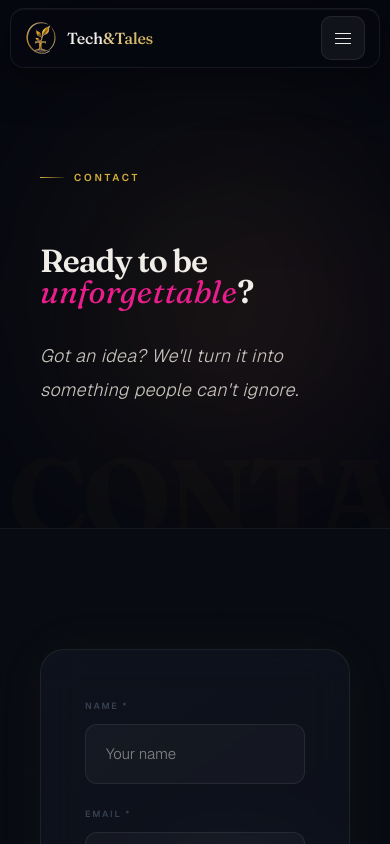
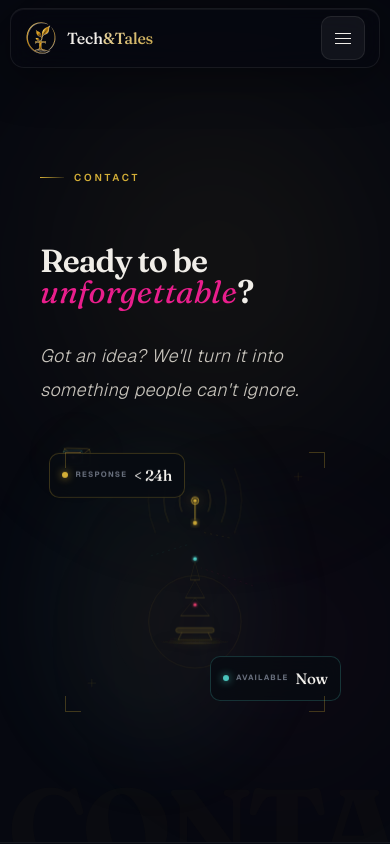
Before and after one commit to Lakshay0205/tech-tales, a React (Vite) app in the folder frontend/: page /contact in a window 390 px wide. Shown: the top 844 px of the page. Built offline with nearby package versions, Linux system fonts and the light colour scheme; the HTML template or start-up script is replaced by a standard one; a web font is replaced by a local one.

Commit message:
Polish mobile heroes and CTA layout

```diff
--- a/frontend/src/components/CTABanner.jsx
+++ b/frontend/src/components/CTABanner.jsx
@@ -208,8 +208,8 @@ export default function CTABanner() {
         </p>
 
         <div ref={btnRef}>
-          <Link to="/contact" className="btn-primary" style={{ fontSize: '0.6875rem', display: 'inline-flex', alignItems: 'center', gap: '10px' }}>
-            <img src="/logo-icon.png" alt="Tech&Tales" style={{ height: 18, width: 'auto', opacity: 0.95 }} />
+          <Link to="/contact" className="btn-primary cta-button" style={{ fontSize: '0.6875rem', display: 'inline-flex', alignItems: 'center', gap: '10px' }}>
+            <img className="cta-button-logo" src="/logo-icon.png" alt="Tech&Tales" style={{ height: 18, width: 'auto', opacity: 0.95 }} />
             LET’S START A CONVERSATION →
             <svg width="11" height="11" viewBox="0 0 11 11" fill="none" aria-hidden="true">
               <path d="M1 10L10 1M10 1H3.5M10 1V7.5" stroke="currentColor" strokeWidth="1.5" strokeLinecap="round" strokeLinejoin="round"/>
--- a/frontend/src/components/HeroAbout.jsx
+++ b/frontend/src/components/HeroAbout.jsx
@@ -65,6 +65,7 @@ export default function HeroAbout() {
           </div>
 
           <motion.div
+            className="page-hero-visual"
             initial={{ opacity: 0, scale: 0.96, y: 28 }}
             whileInView={{ opacity: 1, scale: 1, y: 0 }}
             viewport={{ once: true, amount: 0.35 }}
--- a/frontend/src/index.css
+++ b/frontend/src/index.css
@@ -1328,6 +1328,44 @@ input:focus, textarea:focus, select:focus {
   .site-nav img { width: auto !important; height: 32px !important; }
   .site-nav > a span { font-size: 1rem !important; }
 
+  .page-hero-layout {
+    flex-direction: column !important;
+    align-items: stretch !important;
+    gap: 34px !important;
+  }
+
+  .page-hero-layout > div:first-child {
+    width: 100% !important;
+    max-width: 100% !important;
+  }
+
+  .page-hero-layout h1 {
+    max-width: 100% !important;
+    overflow-wrap: anywhere;
+  }
+
+  .page-hero-visual {
+    width: 100% !important;
+    max-width: 100% !important;
+  }
+
+  .cta-button {
+    max-width: 100% !important;
+    width: 100% !important;
+    padding: 14px 16px !important;
+    justify-content: center !important;
+    white-space: normal !important;
+    text-align: center;
+  }
+
+  .cta-button-logo {
+    width: 18px !important;
+    height: 18px !important;
+    max-width: 18px !important;
+    flex: 0 0 18px !important;
+    object-fit: contain !important;
+  }
+
   main,
   section,
   header,
@@ -1480,6 +1518,47 @@ input:focus, textarea:focus, select:focus {
   .shv-wrap {
     width: min(100%, 280px) !important;
     height: 280px !important;
+    min-height: 0 !important;
+    margin: 0 auto !important;
+  }
+
+  .chv-col,
+  .phv-col,
+  .prvhv-col,
+  .shv-col {
+    display: flex !important;
+    width: 100% !important;
+    max-width: 100% !important;
+    flex: 0 0 auto !important;
+    min-height: 280px !important;
+  }
+
+  .chv-svg,
+  .phv-svg,
+  .prvhv-svg,
+  .shv-svg {
+    width: min(78vw, 240px) !important;
+    height: min(78vw, 240px) !important;
+    max-width: 240px !important;
+    max-height: 240px !important;
+  }
+
+  .hv-wrap {
+    width: 100% !important;
+    min-height: 260px !important;
+    margin-top: 8px !important;
+  }
+
+  .hhv-col {
+    display: flex !important;
+    width: 100% !important;
+    max-width: 100% !important;
+    flex: 0 0 auto !important;
+    min-height: 280px !important;
+  }
+
+  .hhv-wrap {
+    min-height: 280px !important;
   }
 
   .hero-shell {
@@ -2270,5 +2349,10 @@ input:focus, textarea:focus, select:focus {
 }
 
 @media (max-width: 900px) {
-  .hhv-col { display: none; }
-}
+  .hhv-col {
+    display: flex;
+    flex: 0 0 340px;
+    width: 340px;
+    margin: 0 auto;
+  }
+}
--- a/frontend/src/pages/Contact.jsx
+++ b/frontend/src/pages/Contact.jsx
@@ -101,7 +101,7 @@ export default function Contact() {
         }}>CONTACT</div>
 
         <div className="container" style={{ position: 'relative', zIndex: 1 }}>
-          <div ref={heroRef} style={{ display: 'flex', alignItems: 'center', gap: '48px' }}>
+          <div ref={heroRef} className="page-hero-layout" style={{ display: 'flex', alignItems: 'center', gap: '48px' }}>
             <div style={{ flex: '1 1 0', minWidth: 0 }}>
               <span className="eyebrow" style={{ marginBottom: '32px', display: 'inline-flex' }}>Contact</span>
               <h1 style={{
--- a/frontend/src/pages/Portfolio.jsx
+++ b/frontend/src/pages/Portfolio.jsx
@@ -214,7 +214,7 @@ export default function Portfolio() {
         }}>WORK</div>
 
         <div className="container" style={{ position: 'relative', zIndex: 1 }}>
-          <div ref={heroRef} style={{ display: 'flex', alignItems: 'center', gap: '48px' }}>
+          <div ref={heroRef} className="page-hero-layout" style={{ display: 'flex', alignItems: 'center', gap: '48px' }}>
             <div style={{ flex: '1 1 0', minWidth: 0 }}>
               <span className="eyebrow" style={{ marginBottom: '32px', display: 'inline-flex' }}>Portfolio</span>
               <h1 style={{
--- a/frontend/src/pages/Pricing.jsx
+++ b/frontend/src/pages/Pricing.jsx
@@ -87,7 +87,7 @@ export default function Pricing() {
         }}>PRICING</div>
 
         <div className="container" style={{ position: 'relative', zIndex: 1 }}>
-          <div ref={heroRef} style={{ display: 'flex', alignItems: 'center', gap: '48px' }}>
+          <div ref={heroRef} className="page-hero-layout" style={{ display: 'flex', alignItems: 'center', gap: '48px' }}>
             <div style={{ flex: '1 1 0', minWidth: 0 }}>
               <span className="eyebrow" style={{ marginBottom: '32px', display: 'inline-flex' }}>Pricing</span>
               <h1 style={{
--- a/frontend/src/pages/Services.jsx
+++ b/frontend/src/pages/Services.jsx
@@ -361,7 +361,7 @@ export default function Services() {
         }}>SERVICES</div>
 
         <div className="container" style={{ position: 'relative', zIndex: 1 }}>
-          <div ref={heroRef} style={{ display: 'flex', alignItems: 'center', gap: '48px' }}>
+          <div ref={heroRef} className="page-hero-layout" style={{ display: 'flex', alignItems: 'center', gap: '48px' }}>
 
             {/* ── Left copy ── */}
             <div style={{ flex: '1 1 0', minWidth: 0 }}>
```
